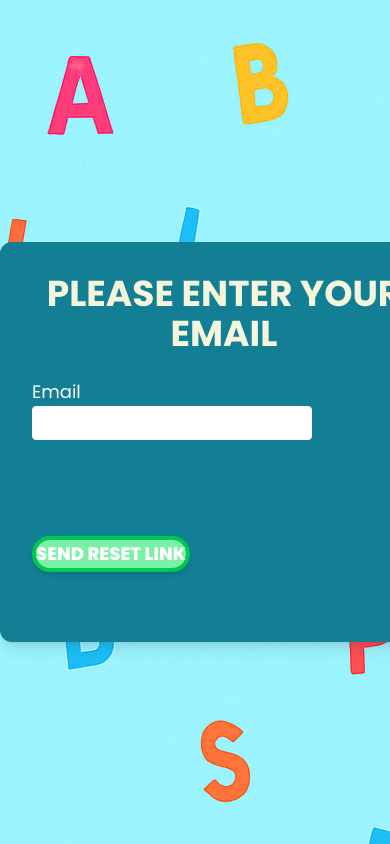
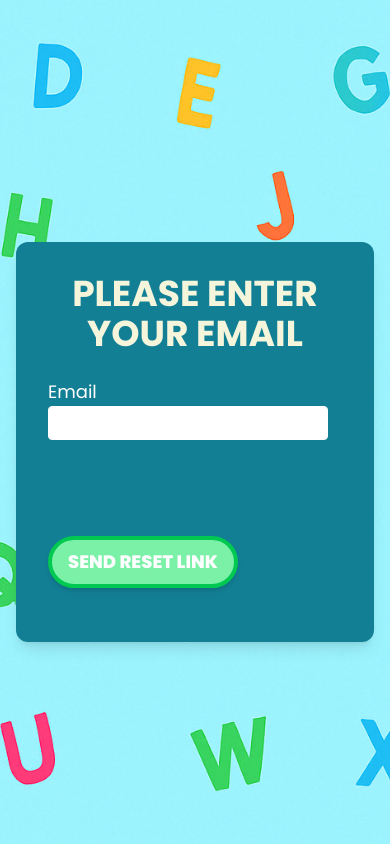
Before and after one commit to English-app-game/frontend, a React (Vite) app: page /login/resetPassword in a window 390 px wide. Shown: the top 844 px of the page. Built offline with nearby package versions, Linux system fonts and the light colour scheme; no server answers.

Commit message:
resetPasswordPage responsive

```diff
--- a/src/ui/pages/ResetPassword.jsx
+++ b/src/ui/pages/ResetPassword.jsx
@@ -13,8 +13,8 @@ export default function ResetPassword() {
   const [serverMessage, setServerMessage] = useState(null);
 
   return (
-    <div className="min-h-screen bg-[url('/homePage.png')] flex justify-center">
-      <div className="pt-10 w-full flex items-center">
+    <div className="min-h-screen bg-[url('/homePage.png')] bg-cover bg-center flex justify-center items-center px-4">
+      <div className="pt-10 w-full">
         <BlueBox>
           <Header text="PLEASE ENTER YOUR EMAIL" className="text-center" />
           <div className="mt-5 relative flex flex-col items-start gap-4">
@@ -29,7 +29,7 @@ export default function ResetPassword() {
             )}
             <PrimaryButton
               text="SEND RESET LINK"
-              className="mt-20 float-right"
+              className="mt-20 float-right px-4 py-2"
               onClick={onSubmitReset(
                 Email,
                 setEmail,
```
